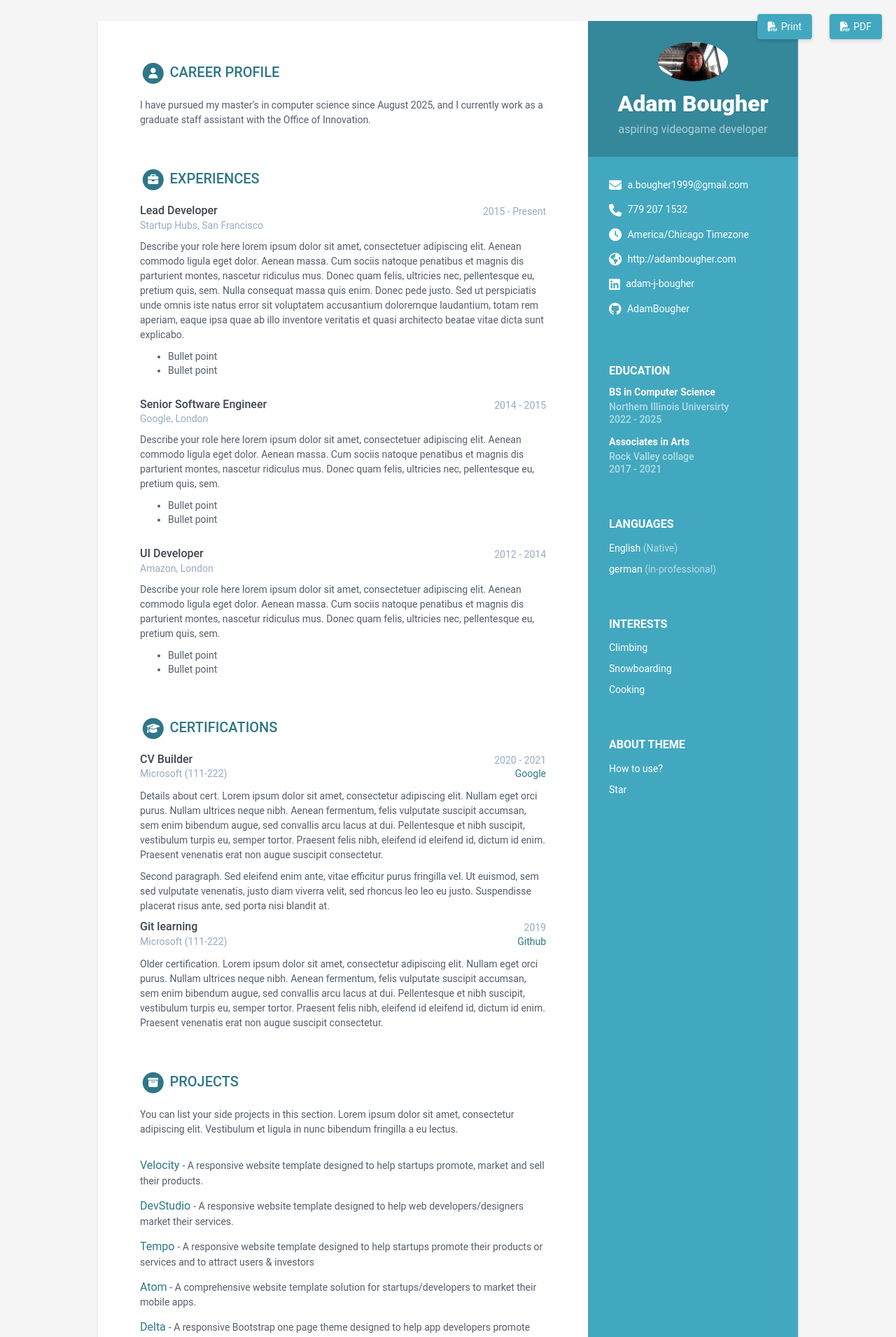
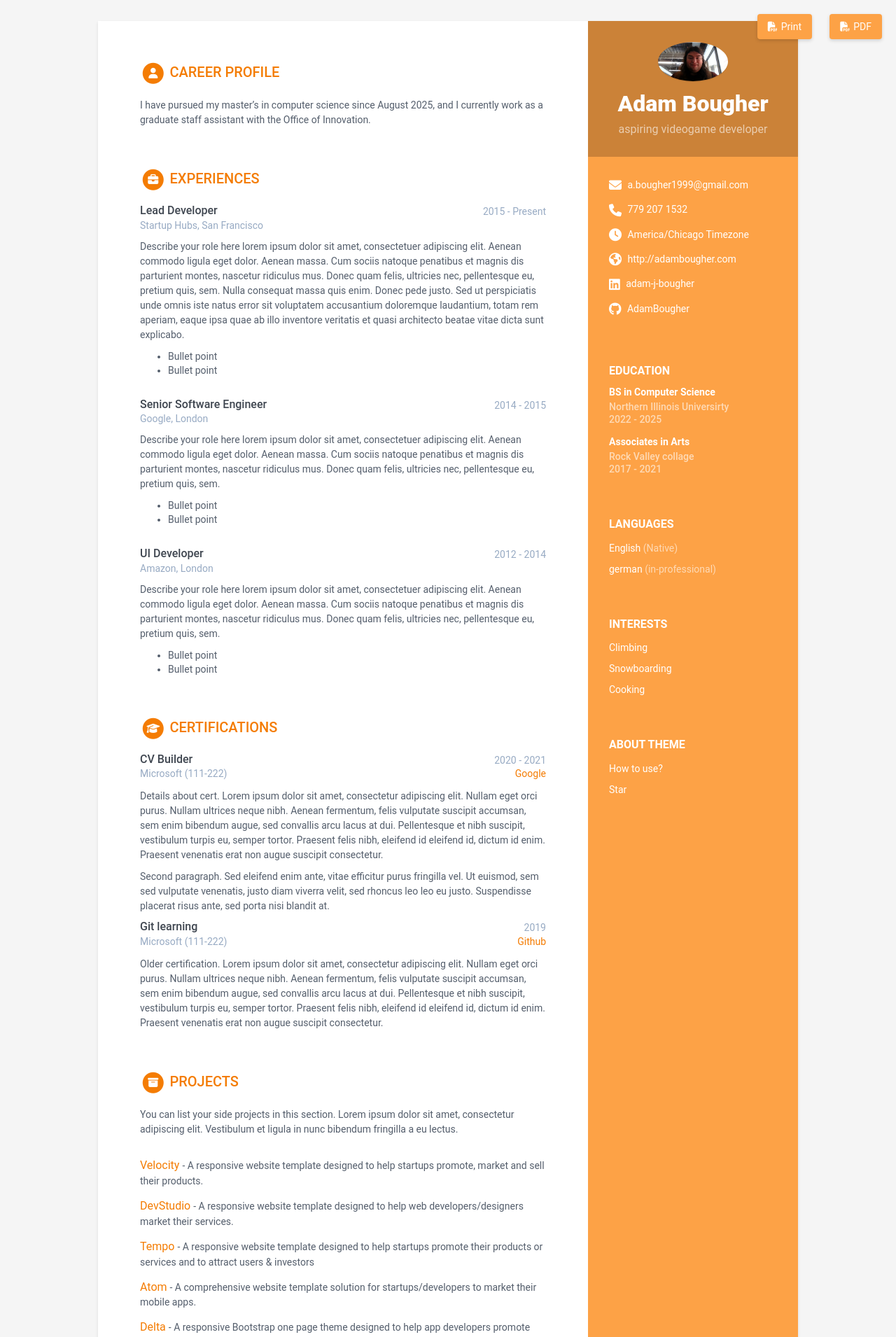
Before and after one commit to AdamBougher/adam-resume, a Jekyll site: the page built from index.html, in a window 1280 px wide. Shown: the top 1910 px of the page at 70% size. Built offline with Jekyll 4.4.1, drawn with Linux system fonts in a browser that asks for light colours.

Commit message:
changed theme

```diff
--- a/_config.yml
+++ b/_config.yml
@@ -10,7 +10,7 @@ url: 'http://webjeda.com'
 
 description: A beautiful Jekyll theme for creating resume
 # Style will be applied only after restarting the build or serve. Just choose one of the options.
-theme_skin: blue # blue turquoise green berry orange ceramic teal oceanstale
+theme_skin: orange # blue turquoise green berry orange ceramic teal oceanstale
 chrome_mobile_color: #use hex colors (ex:#1976d2) or leave empty if you don't want a color for chrome mobile searchbar
 
 # Tracker
```
